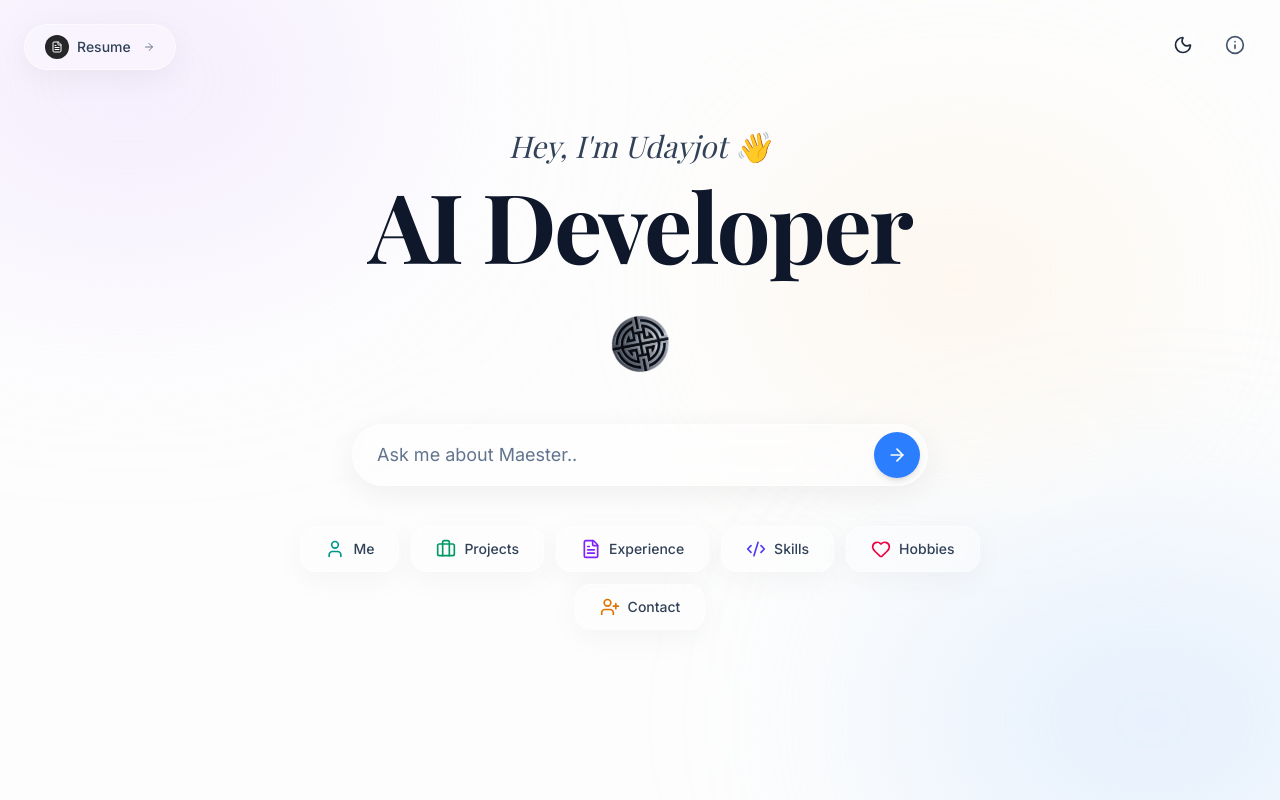
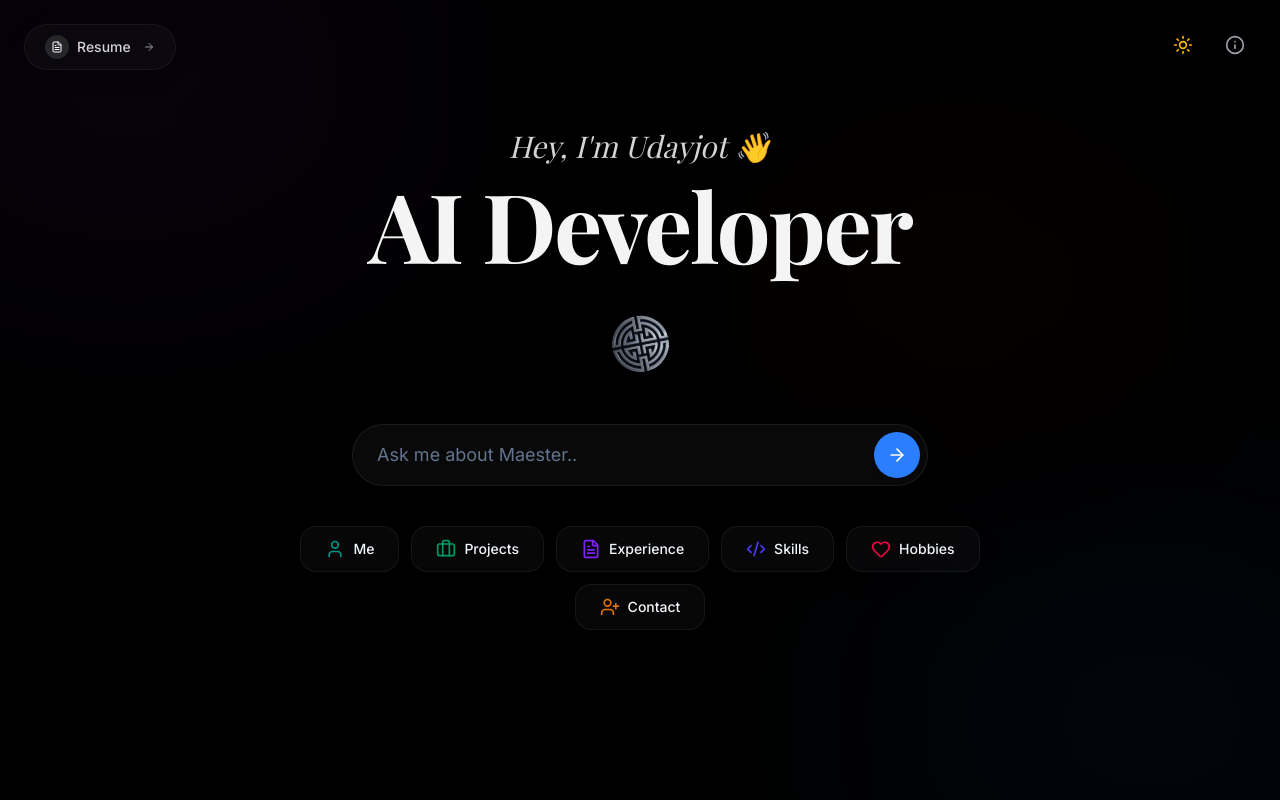
Before and after one commit to Udx3012/portfolio-main, a React (Vite) app in the folder frontend/: page / in a window 1280 px wide. Built offline with nearby package versions, Linux system fonts and the light colour scheme; a web font is replaced by a local one.

Commit message:
Set default initial theme to dark mode

```diff
--- a/frontend/src/App.tsx
+++ b/frontend/src/App.tsx
@@ -131,7 +131,7 @@ export default function App() {
 
   const [theme, setTheme] = useState<'light' | 'dark'>(() => {
     const saved = localStorage.getItem('theme');
-    return (saved === 'dark' || saved === 'light') ? saved : 'light';
+    return (saved === 'dark' || saved === 'light') ? saved : 'dark';
   });
 
   useEffect(() => {
```
